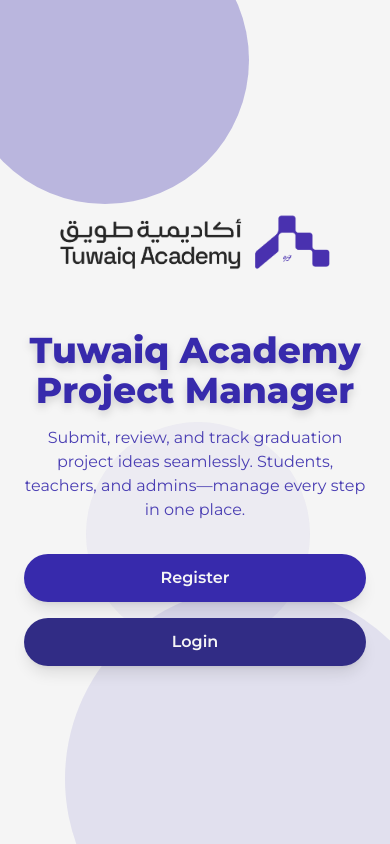
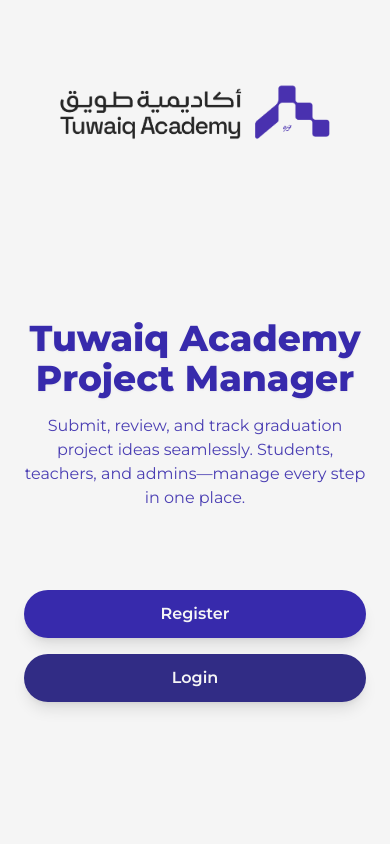
Before and after one commit to AzzamAlshaye/W8-D4-Project, a React (Vite) app: page / in a window 390 px wide. Built offline with nearby package versions, Linux system fonts and the light colour scheme.

Commit message:
complete (homepage edits)

```diff
--- a/src/pages/HomePage.jsx
+++ b/src/pages/HomePage.jsx
@@ -6,31 +6,35 @@ import { useTitle } from "../hooks/useTitle";
 
 export default function HomeScreen() {
   const isAuth = localStorage.getItem("isAuthenticated") === "true";
-  // get the user object (we only ever store id, fullName, email, userType)
   const raw = localStorage.getItem("user");
   const user = raw ? JSON.parse(raw) : null;
   useTitle("Home | Tuwaiq");
-  // decide where “dashboard” should go
+
   let dashboardPath = "/";
   if (user?.userType === "admin") dashboardPath = "/admin";
   else if (user?.userType === "teacher") dashboardPath = "/teacher";
   else if (user?.userType === "student") dashboardPath = "/student";
 
   return (
-    <div className="relative min-h-screen overflow-hidden bg-neutral-100 flex items-center justify-center px-6">
+    <div className="relative min-h-screen overflow-hidden bg-neutral-100 px-6 flex flex-col">
       {/* Decorative blobs */}
-      <div className="absolute top-[-10%] left-[-10%] w-72 h-72 bg-indigo-800 opacity-10 rounded-full animate-pulse"></div>
-      <div className="absolute bottom-[-15%] right-[-15%] w-96 h-96 bg-indigo-800 opacity-10 rounded-full animate-spin-slow"></div>
-      <div className="absolute top-1/2 right-20 w-56 h-56 bg-indigo-800 opacity-5 rounded-full"></div>
+      <div className="lg:block hidden absolute top-[-10%] left-[-10%] w-72 h-72 bg-indigo-800 opacity-10 rounded-full animate-pulse" />
+      <div className="lg:block hidden absolute bottom-[-15%] right-[-15%] w-96 h-96 bg-indigo-800 opacity-10 rounded-full animate-spin-slow" />
+      <div className="lg:block hidden absolute top-1/2 right-20 w-56 h-56 bg-indigo-800 opacity-5 rounded-full" />
 
-      {/* Hero Content */}
-      <div className="relative z-10 text-center max-w-xl">
+      {/* 1) Logo always at top lower on lg */}
+      <div className="pt-12 lg:pt-16 flex justify-center z-10">
         <img
           src="/logo-h.png"
           alt="Tuwaiq Academy Logo"
-          className="mx-auto mb-6  h-32"
+          className="h-32 lg:h-52"
         />
-        <h1 className="text-4xl sm:text-5xl md:text-6xl font-extrabold text-indigo-800 drop-shadow-lg">
+      </div>
+
+      {/* 2) Hero text/buttons centered in remaining space */}
+      <div className="flex-grow flex items-center justify-center z-10">
+        <div className="text-center max-w-xl">
+          <h1 className="text-4xl sm:text-5xl md:text-6xl font-extrabold text-indigo-800 drop-shadow-xs">
             Tuwaiq Academy Project Manager
           </h1>
           <p className="mt-4 text-indigo-800/90 text-base sm:text-lg md:text-xl">
@@ -38,7 +42,8 @@ export default function HomeScreen() {
             Students, teachers, and admins—manage every step in one place.
           </p>
 
-        <div className="mt-8 flex flex-col sm:flex-row gap-4 justify-center">
+          {/* buttons */}
+          <div className="mt-20 lg:mt-8 flex flex-col sm:flex-row gap-4 justify-center">
             {isAuth ? (
               <Link
                 to={dashboardPath}
@@ -65,5 +70,6 @@ export default function HomeScreen() {
           </div>
         </div>
       </div>
+    </div>
   );
 }
--- a/src/pages/Teacher/TeacherDashboard.jsx
+++ b/src/pages/Teacher/TeacherDashboard.jsx
@@ -173,7 +173,6 @@ export default function TeacherDashboard() {
             </p>
           </div>
         </div>
-
         <div className="grid grid-cols-1 lg:grid-cols-2 gap-8">
           <div className="bg-indigo-800 text-neutral-100 rounded-lg shadow p-6">
             <h3 className="text-lg font-medium mb-4">Ideas by Status</h3>
```
Lines whose indentation alone changed are shown as unchanged.
